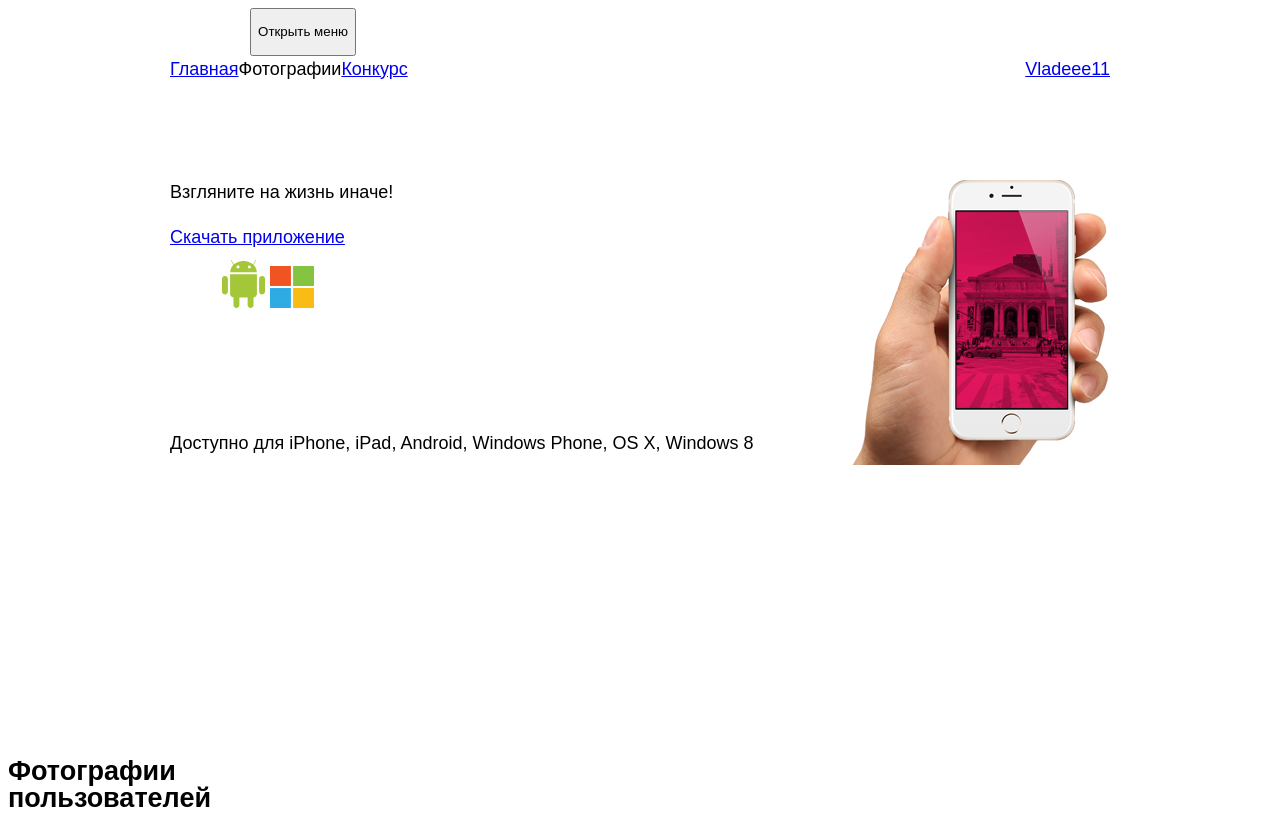
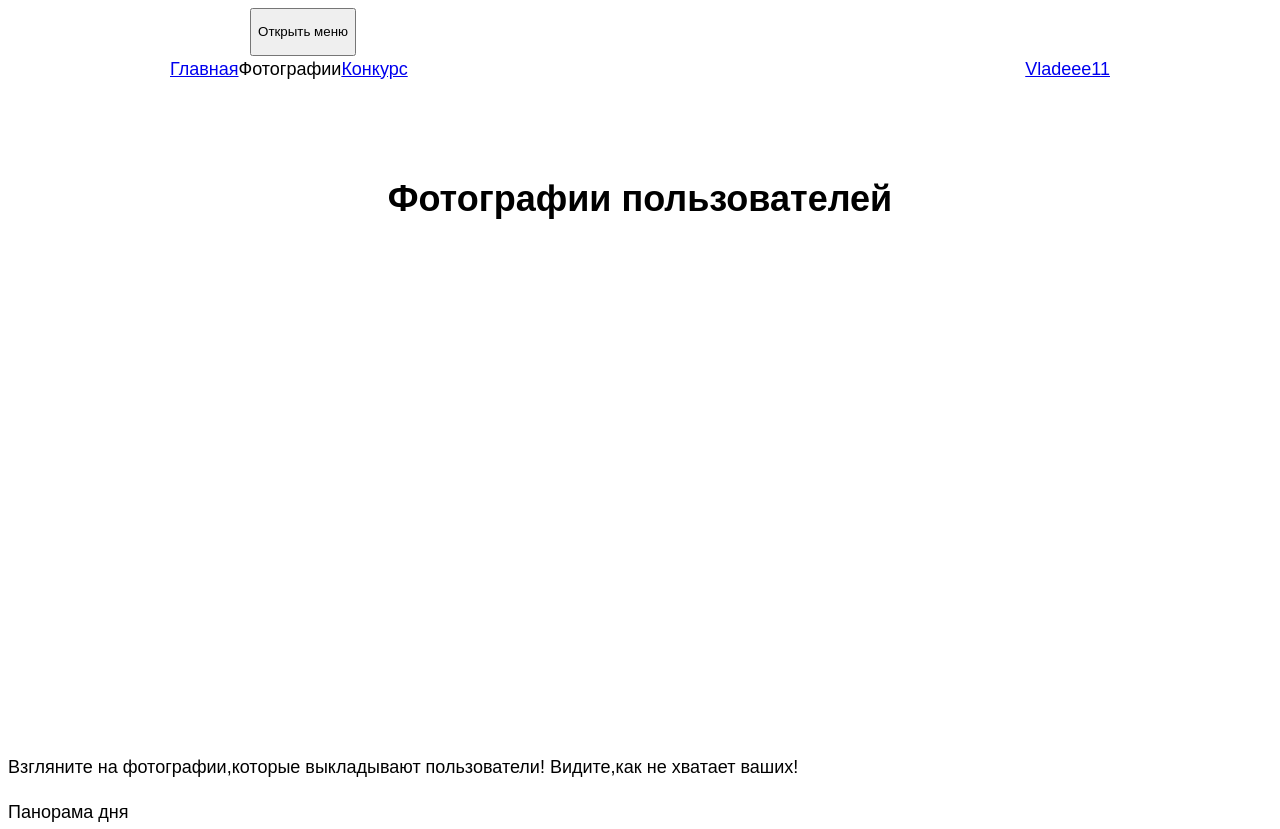
Before and after one commit to Vladislav011/Pink011, a website: page photo.html in a window 1280 px wide. Shown: the top 829 px of the page. Drawn offline with Linux system fonts and the light colour scheme.

Commit message:
tesk 4.1

```diff
--- a/less/components/page-header.less
+++ b/less/components/page-header.less
@@ -116,4 +116,7 @@ float:right;
     .platforms__item{
       display: inline-block;
     }
+    .text-title{
+      text-align: center;
+    }
   }
--- a/photo.html
+++ b/photo.html
@@ -32,37 +32,13 @@
         </li>
       </ul>
   </nav>
-  <div class="app">
-    <div class="app__wrapper">
-    <img class="app__image" src="css/img/iphone-hand-mobile.png" height="314" alt="Картинка приложения">
-    <div class="platforms">
-      <div class="platforms__wrapper">
-      <p class="platforms__text">Взгляните на жизнь иначе!</p>
-      <a class="platforms__download" href="platforms.html" download>Скачать приложение</a>
-      <ul class="platforms__list">
-        <li class="platforms__item">
-          <a href="apple.htm"><img src="css/img/apple-logo.svg" width="47" height="56" alt="Apple"></a>
-        </li>
-        <li class="platforms__item">
-          <a href="android.html"><img src="css/img/android-logo.svg" width="43" height="47" alt="Anrdoid"></a>
-        </li>
-        <li class="platforms__item">
-          <a href="windows.html"><img src="css/img/microsoft-logo.svg" width="44" height="41" alt="Windows"></a>
-        </li>
-      </ul>
-      <p class="platforms__description">Доступно для iPhone, iPad, Android, Windows Phone, OS X, Windows 8</p>
-      </div>
-    </div>
-  </div>
+  <div class="text">
+    <div class="text__wrapper">
+  <h1 class="text-title">Фотографии пользователей</h1>
   </div>
   </div>
 </header>
     <main class="content">
-      <section class="intro">
-        <div class="intro-title">
-          <h1>Фотографии<br>пользователей</h1>
-        </div>
-      </section>
       <section class="photo">
         <div class="photo-title">
           <p>Взгляните на фотографии,которые выкладывают пользователи! Видите,как не хватает ваших!</p>
```
Also changed, not shown: form.html (+3 -27 lines), css/style.css, 1 other file.
